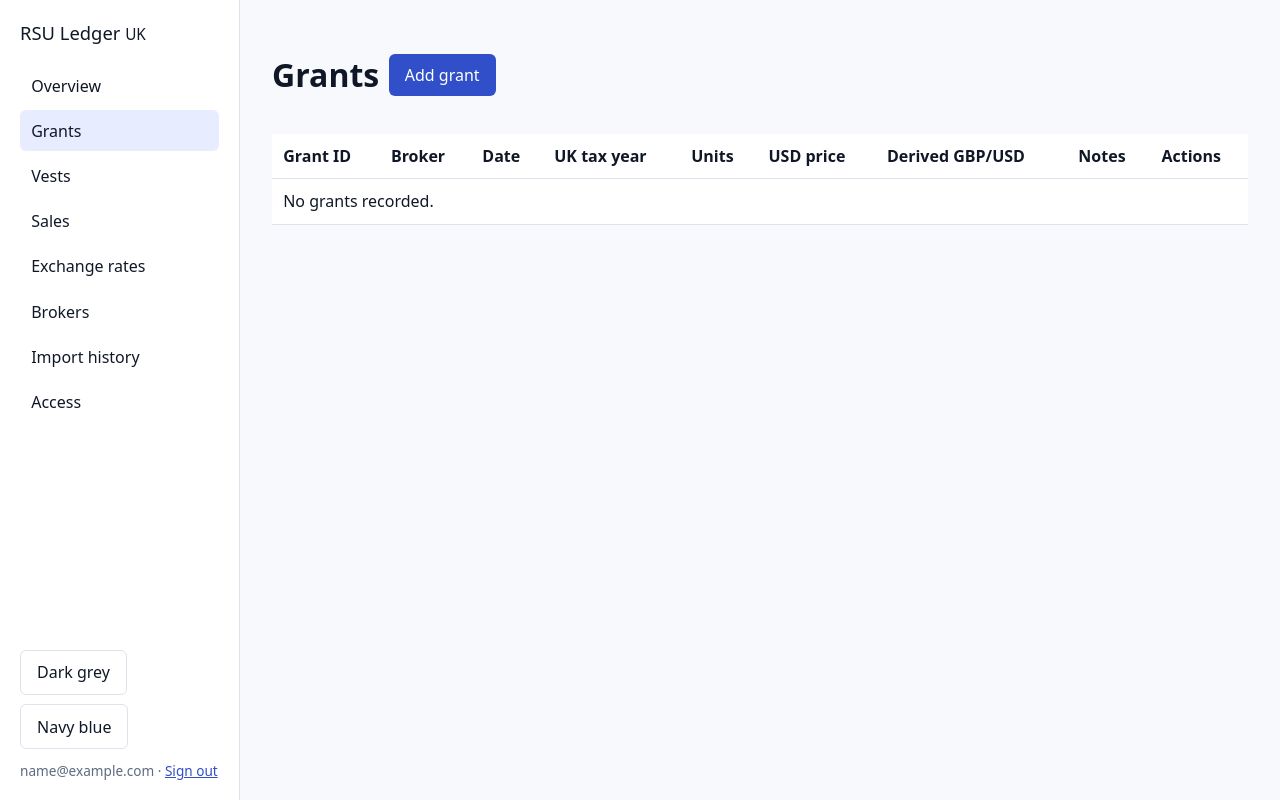
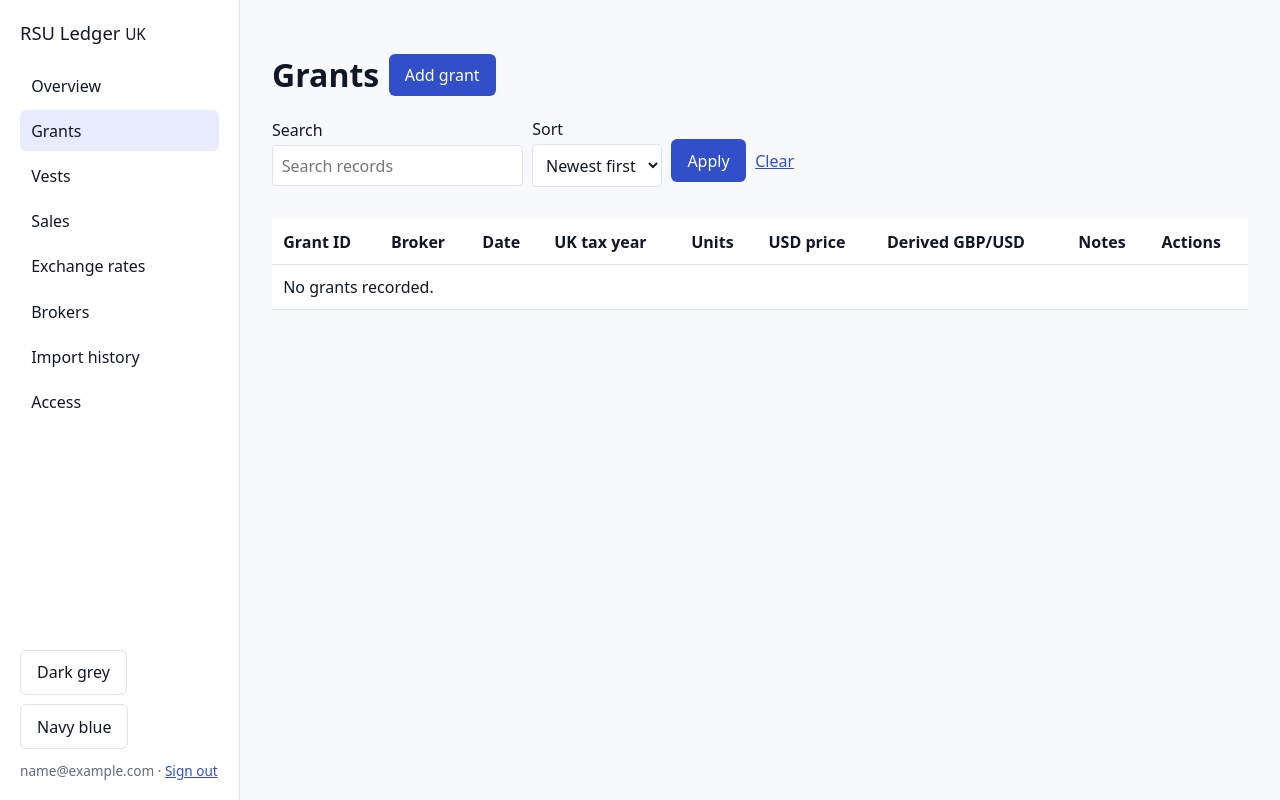
Before and after one commit to luketainton/luke_rsu, a Django app: page /grants/ in a window 1280 px wide. Run offline with Django 5.2, Linux system fonts and the light colour scheme; the visitor is signed in with stand-in values (Sample User, id 1); data comes from the database, SQL or seed files in the repository; data that the repository does not hold is empty.

Commit message:
Add table sorting and filtering (#8)
## Summary

- add search and sort controls to grants, vests, sales, exchange rates, and brokers
- filter each table only within the current workspace
- use an allowlist for supported sort fields, falling back safely to the default order
- reuse one shared table-controls template across all list pages

## Verification

- `uv run ruff check .`
- `uv run pytest -q` (25 passed)
- `uv run python manage.py makemigrations --check --dry-run`
- `git diff --check`

Reviewed-on: https://git.tainton.uk/repos/rsu/pulls/8

```diff
--- a/ledger/views.py
+++ b/ledger/views.py
@@ -4,6 +4,7 @@ from django.contrib import messages
 from django.contrib.auth import get_user_model, login, logout
 from django.contrib.auth.decorators import login_required
 from django.contrib.auth.forms import AuthenticationForm
+from django.db.models import Q
 from django.http import HttpResponseForbidden
 from django.shortcuts import get_object_or_404, redirect, render
 from django.urls import reverse
@@ -88,38 +89,122 @@ def dashboard(request):
     return render(request, "ledger/dashboard.html", context)
 
 
-def list_records(request, model, template, context_name, order_by):
+def filtered_table(request, queryset, search_fields, sort_options, default_sort):
+    """Apply safe, workspace-scoped text search and ordering to a table."""
+    search = request.GET.get("q", "").strip()
+    if search:
+        filters = Q()
+        for field in search_fields:
+            filters |= Q(**{f"{field}__icontains": search})
+        queryset = queryset.filter(filters)
+    allowed_sorts = {value for value, _ in sort_options}
+    sort = request.GET.get("sort", default_sort)
+    if sort not in allowed_sorts:
+        sort = default_sort
+    return queryset.order_by(sort), search, sort
+
+
+def list_records(request, model, template, context_name, sort_options, default_sort):
     member = private_membership(request.user)
-    records = (
-        model.objects.filter(workspace=member.workspace).select_related("broker").order_by(order_by)
+    records, search, sort = filtered_table(
+        request,
+        model.objects.filter(workspace=member.workspace).select_related("broker"),
+        ["grant_id", "broker__name", "notes"],
+        sort_options,
+        default_sort,
     )
-    return render(request, template, {"membership": member, context_name: records})
+    return render(
+        request,
+        template,
+        {
+            "membership": member,
+            context_name: records,
+            "q": search,
+            "sort": sort,
+            "sort_options": sort_options,
+        },
+    )
 
 
 @login_required
 def grant_list(request):
-    return list_records(request, Grant, "ledger/grants.html", "grants", "-date")
+    return list_records(
+        request,
+        Grant,
+        "ledger/grants.html",
+        "grants",
+        [
+            ("-date", "Newest first"),
+            ("date", "Oldest first"),
+            ("grant_id", "Grant ID"),
+            ("broker__name", "Broker"),
+            ("-units", "Most units"),
+        ],
+        "-date",
+    )
 
 
 @login_required
 def vest_list(request):
-    return list_records(request, Vest, "ledger/vests.html", "vests", "-date")
+    return list_records(
+        request,
+        Vest,
+        "ledger/vests.html",
+        "vests",
+        [
+            ("-date", "Newest first"),
+            ("date", "Oldest first"),
+            ("grant_id", "Grant ID"),
+            ("broker__name", "Broker"),
+            ("-units", "Most units"),
+        ],
+        "-date",
+    )
 
 
 @login_required
 def sale_list(request):
-    return list_records(request, Sale, "ledger/sales.html", "sales", "-date")
+    return list_records(
+        request,
+        Sale,
+        "ledger/sales.html",
+        "sales",
+        [
+            ("-date", "Newest first"),
+            ("date", "Oldest first"),
+            ("grant_id", "Grant ID"),
+            ("broker__name", "Broker"),
+            ("-units", "Most units"),
+        ],
+        "-date",
+    )
 
 
 @login_required
 def rate_list(request):
     member = private_membership(request.user)
+    sort_options = [
+        ("-ends_on", "Latest period first"),
+        ("ends_on", "Earliest period first"),
+        ("label", "Label"),
+        ("method", "Method"),
+    ]
+    rates, search, sort = filtered_table(
+        request,
+        FxRate.objects.filter(workspace=member.workspace),
+        ["label", "method"],
+        sort_options,
+        "-ends_on",
+    )
     return render(
         request,
         "ledger/rates.html",
         {
             "membership": member,
-            "rates": FxRate.objects.filter(workspace=member.workspace).order_by("-ends_on"),
+            "rates": rates,
+            "q": search,
+            "sort": sort,
+            "sort_options": sort_options,
         },
     )
 
@@ -235,10 +320,18 @@ def broker_management(request):
     member = private_membership(request.user)
     if not can_edit(member):
         return HttpResponseForbidden("Editor permission required")
+    sort_options = [("name", "Name A–Z"), ("-name", "Name Z–A")]
+    brokers, search, sort = filtered_table(
+        request,
+        Broker.objects.filter(workspace=member.workspace),
+        ["name"],
+        sort_options,
+        "name",
+    )
     return render(
         request,
         "ledger/brokers.html",
-        {"brokers": Broker.objects.filter(workspace=member.workspace)},
+        {"brokers": brokers, "q": search, "sort": sort, "sort_options": sort_options},
     )
 
 
--- a/templates/ledger/brokers.html
+++ b/templates/ledger/brokers.html
@@ -4,6 +4,7 @@
   <h1>Brokers</h1>
   <p class="muted">Brokers are available only within this workspace.</p>
   <p><a href="{% url 'add_broker' %}?next={{ request.get_full_path|urlencode }}"><button>Add broker</button></a> <a href="{% url 'dashboard' %}">Back to ledger</a></p>
+  {% include "ledger/table_controls.html" %}
   <div class="table-scroll"><table>
     <tr><th>Name</th><th>Actions</th></tr>
     {% for broker in brokers %}<tr><td>{{ broker.name }}</td><td><a href="{% url 'edit_broker' broker.id %}?next={{ request.get_full_path|urlencode }}">Edit</a> · <a href="{% url 'delete_broker' broker.id %}?next={{ request.get_full_path|urlencode }}">Delete</a></td></tr>
--- a/templates/ledger/grants.html
+++ b/templates/ledger/grants.html
@@ -1,6 +1,7 @@
 {% extends "base.html" %}
 {% block content %}
 <div class="actions"><h1>Grants</h1>{% if membership.role != 'viewer' %}<a href="{% url 'add_grant' %}?next={{ request.get_full_path|urlencode }}"><button>Add grant</button></a>{% endif %}</div>
+{% include "ledger/table_controls.html" %}
 <div class="table-scroll"><table><tr><th>Grant ID</th><th>Broker</th><th>Date</th><th>UK tax year</th><th>Units</th><th>USD price</th><th>Derived GBP/USD</th><th>Notes</th>{% if membership.role != 'viewer' %}<th>Actions</th>{% endif %}</tr>
 {% for grant in grants %}<tr><td>{{ grant.grant_id|default:"—" }}</td><td>{{ grant.broker|default:"—" }}</td><td>{{ grant.date }}</td><td>{{ grant.hmrc_financial_year }}</td><td>{{ grant.units }}</td><td>{{ grant.usd_price }}</td><td>{{ grant.gbp_per_usd }}</td><td>{{ grant.notes|default:"—" }}</td>{% if membership.role != 'viewer' %}<td><a href="{% url 'edit_grant' grant.id %}?next={{ request.get_full_path|urlencode }}">Edit</a> · <a href="{% url 'delete_grant' grant.id %}?next={{ request.get_full_path|urlencode }}">Delete</a></td>{% endif %}</tr>
 {% empty %}<tr><td colspan="9">No grants recorded.</td></tr>{% endfor %}</table></div>
--- a/templates/ledger/rates.html
+++ b/templates/ledger/rates.html
@@ -1,6 +1,7 @@
 {% extends "base.html" %}
 {% block content %}
 <div class="actions"><h1>Exchange rates</h1>{% if membership.role != 'viewer' %}<a href="{% url 'add_rate' %}?next={{ request.get_full_path|urlencode }}"><button>Add rate</button></a><a href="{% url 'fetch_hmrc_rate' %}?next={{ request.get_full_path|urlencode }}"><button class="secondary">Retrieve HMRC rate</button></a><a href="{% url 'fetch_wise_rate' %}?next={{ request.get_full_path|urlencode }}"><button class="secondary">Retrieve Wise rate</button></a>{% endif %}</div>
+{% include "ledger/table_controls.html" %}
 <div class="table-scroll"><table><tr><th>Label</th><th>Method</th><th>Period</th><th>USD per GBP</th><th>Source</th>{% if membership.role != 'viewer' %}<th>Actions</th>{% endif %}</tr>
 {% for rate in rates %}<tr><td>{{ rate.label }}</td><td>{{ rate.get_method_display }}</td><td>{{ rate.starts_on }} – {{ rate.ends_on }}</td><td>{{ rate.usd_per_gbp }}</td><td><a href="{{ rate.source_url }}" rel="noopener">Rate source</a></td>{% if membership.role != 'viewer' %}<td><a href="{% url 'edit_rate' rate.id %}?next={{ request.get_full_path|urlencode }}">Edit</a> · <a href="{% url 'delete_rate' rate.id %}?next={{ request.get_full_path|urlencode }}">Delete</a></td>{% endif %}</tr>
 {% empty %}<tr><td colspan="6">No exchange rates recorded.</td></tr>{% endfor %}</table></div>
--- a/templates/ledger/sales.html
+++ b/templates/ledger/sales.html
@@ -1,6 +1,7 @@
 {% extends "base.html" %}
 {% block content %}
 <div class="actions"><h1>Sales</h1>{% if membership.role != 'viewer' %}<a href="{% url 'add_sale' %}?next={{ request.get_full_path|urlencode }}"><button>Add sale</button></a>{% endif %}</div>
+{% include "ledger/table_controls.html" %}
 <div class="table-scroll"><table><tr><th>Grant ID</th><th>Broker</th><th>Date</th><th>UK tax year</th><th>Units</th><th>USD price</th><th>Derived GBP/USD</th><th>Fees</th>{% if membership.role != 'viewer' %}<th>Actions</th>{% endif %}</tr>
 {% for sale in sales %}<tr><td>{{ sale.grant_id|default:"—" }}</td><td>{{ sale.broker|default:"—" }}</td><td>{{ sale.date }}</td><td>{{ sale.hmrc_financial_year }}</td><td>{{ sale.units }}</td><td>{{ sale.usd_price }}</td><td>{{ sale.gbp_per_usd }}</td><td>£{{ sale.fees_gbp }}</td>{% if membership.role != 'viewer' %}<td><a href="{% url 'edit_sale' sale.id %}?next={{ request.get_full_path|urlencode }}">Edit</a> · <a href="{% url 'delete_sale' sale.id %}?next={{ request.get_full_path|urlencode }}">Delete</a></td>{% endif %}</tr>
 {% empty %}<tr><td colspan="9">No sales recorded.</td></tr>{% endfor %}</table></div>
--- /dev/null
+++ b/templates/ledger/table_controls.html
@@ -0,0 +1,6 @@
+<form method="get" class="actions" aria-label="Table controls">
+  <label>Search<input type="search" name="q" value="{{ q }}" placeholder="Search records"></label>
+  <label>Sort<select name="sort">{% for value, label in sort_options %}<option value="{{ value }}"{% if sort == value %} selected{% endif %}>{{ label }}</option>{% endfor %}</select></label>
+  <button type="submit">Apply</button>
+  <a href="{{ request.path }}">Clear</a>
+</form>
--- a/templates/ledger/vests.html
+++ b/templates/ledger/vests.html
@@ -1,6 +1,7 @@
 {% extends "base.html" %}
 {% block content %}
 <div class="actions"><h1>Vests</h1>{% if membership.role != 'viewer' %}<a href="{% url 'add_vest' %}?next={{ request.get_full_path|urlencode }}"><button>Add vest</button></a>{% endif %}</div>
+{% include "ledger/table_controls.html" %}
 <div class="table-scroll"><table><tr><th>Grant ID</th><th>Broker</th><th>Date</th><th>UK tax year</th><th>Units</th><th>USD price</th><th>Derived GBP/USD</th><th>Income tax</th>{% if membership.role != 'viewer' %}<th>Actions</th>{% endif %}</tr>
 {% for vest in vests %}<tr><td>{{ vest.grant_id|default:"—" }}</td><td>{{ vest.broker|default:"—" }}</td><td>{{ vest.date }}</td><td>{{ vest.hmrc_financial_year }}</td><td>{{ vest.units }}</td><td>{{ vest.usd_price }}</td><td>{{ vest.gbp_per_usd }}</td><td>£{{ vest.income_tax }}</td>{% if membership.role != 'viewer' %}<td><a href="{% url 'edit_vest' vest.id %}?next={{ request.get_full_path|urlencode }}">Edit</a> · <a href="{% url 'delete_vest' vest.id %}?next={{ request.get_full_path|urlencode }}">Delete</a></td>{% endif %}</tr>
 {% empty %}<tr><td colspan="9">No vests recorded.</td></tr>{% endfor %}</table></div>
```
Also changed, not shown: ledger/tests.py (+35 -0 lines).
